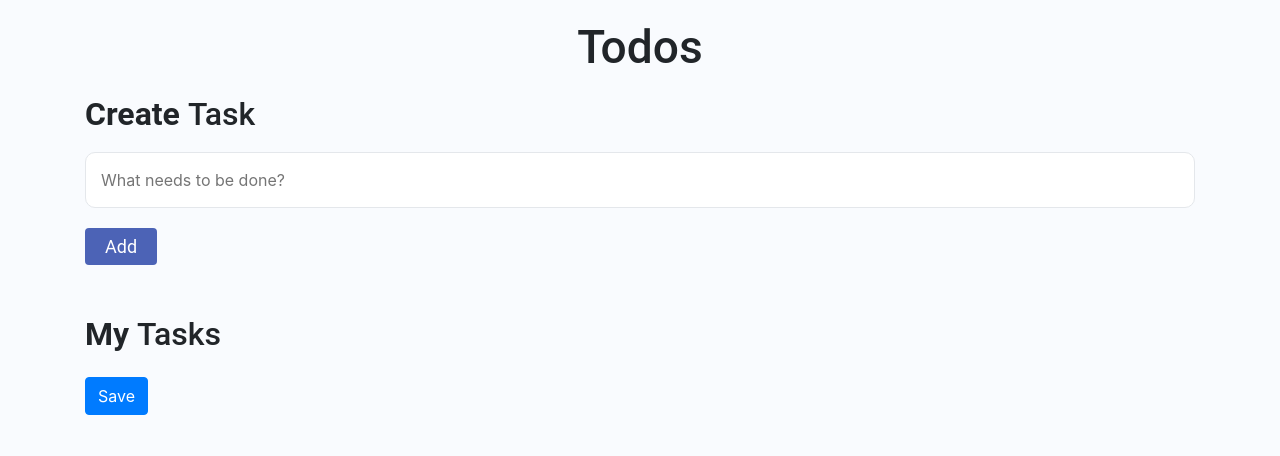
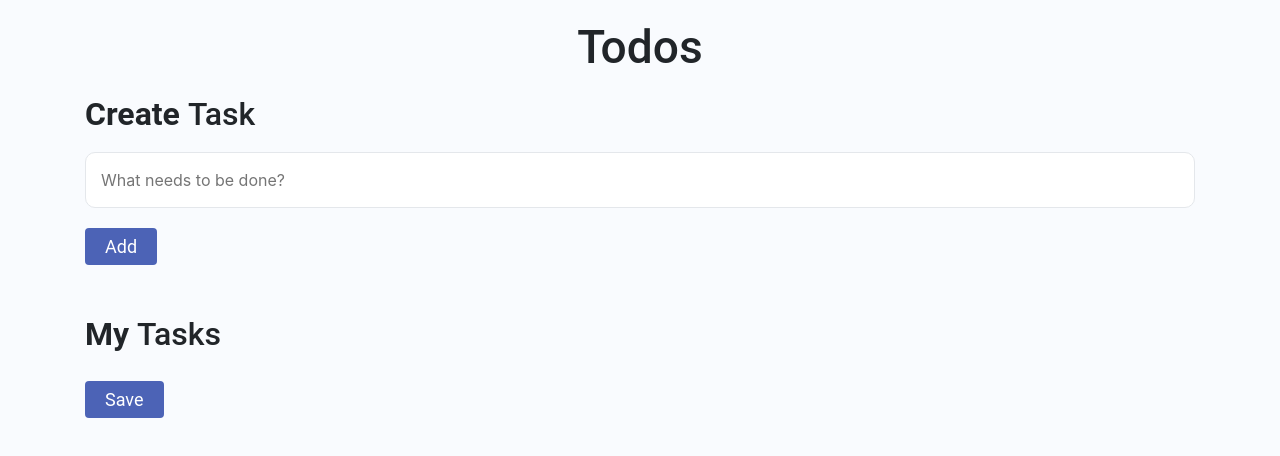
Before and after one commit to varshitha-chowdary-2004/TodoList-DynamicWebsite, a plain HTML site: page index.html in a window 1280 px wide. Drawn offline with nearby package versions, Linux system fonts and the light colour scheme.

Commit message:
Update index.html

```diff
--- a/index.html
+++ b/index.html
@@ -19,13 +19,13 @@
             <h1 class="create-task-heading">
               Create <span class="create-task-heading-subpart">Task</span>
             </h1>
-                    <input type="text" id="todoUserInput" class="todo-user-input" placeholder="What needs to be done?" />
+            <input type="text" id="todoUserInput" class="todo-user-input" placeholder="What needs to be done?"/>
             <button class="button" id="addTodoButton">Add</button>
             <h1 class="todo-items-heading">
               My <span class="todo-items-heading-subpart">Tasks</span>
             </h1>
             <ul class="todo-items-container" id="todoItemsContainer"></ul>
-                    <button class="btn btn-primary mt-3" id="saveBtn">Save</button>
+            <button class="button" id="saveTodoButton">Save</button>
           </div>
         </div>
       </div>
```
Lines whose indentation alone changed are shown as unchanged.
